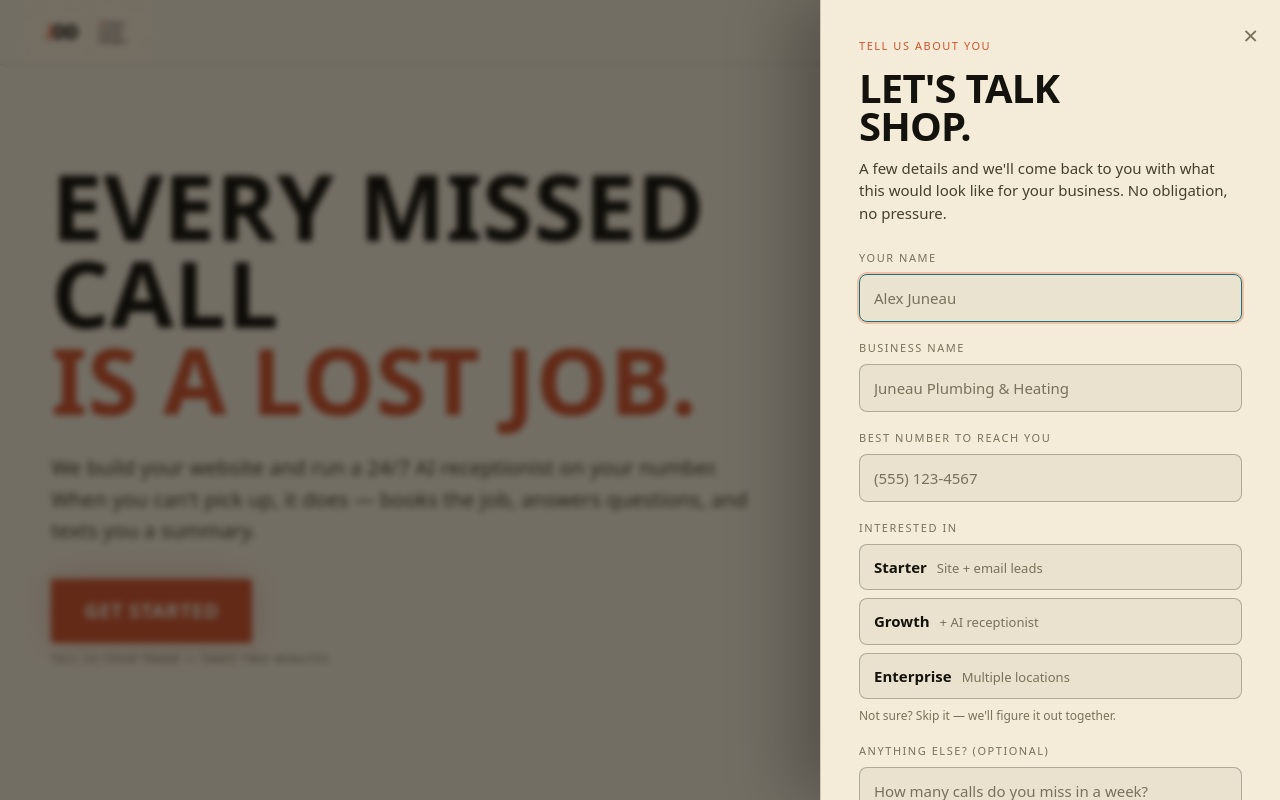
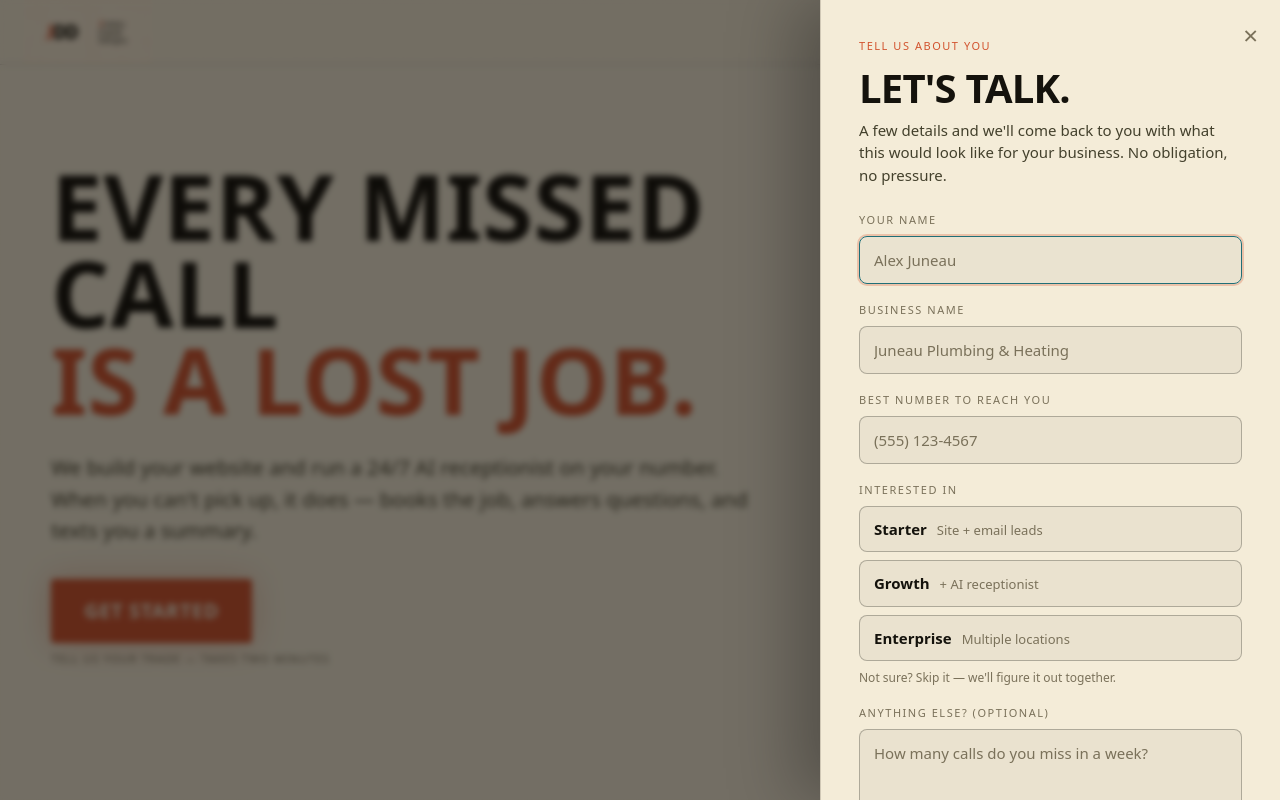
Before and after one commit to JuneauDigitalDesigns/Juneau-Digital-Designs, a Next.js app: page / in a window 1280 px wide. Both pictures are taken after a click on the button "GET STARTED". Shown: the top 800 px of the page. Built offline with nearby package versions, Linux system fonts and the light colour scheme; a web font is replaced by a local one.

Commit message:
Removed SHOP from the lead panel. Added a new line to the lead panel that says "Let's talk."

```diff
--- a/app/components/home/LeadPanel.tsx
+++ b/app/components/home/LeadPanel.tsx
@@ -199,9 +199,7 @@ export default function LeadPanel({ onClose }: { onClose: () => void }) {
                   marginBottom: 12,
                 }}
               >
-                Let&apos;s talk
-                <br />
-                shop.
+                Let&apos;s talk.
               </h2>
               <p style={{ fontSize: 15, lineHeight: 1.5, color: "var(--fg-2)", marginBottom: 26 }}>
                 A few details and we&apos;ll come back to you with what this would look like for
```
